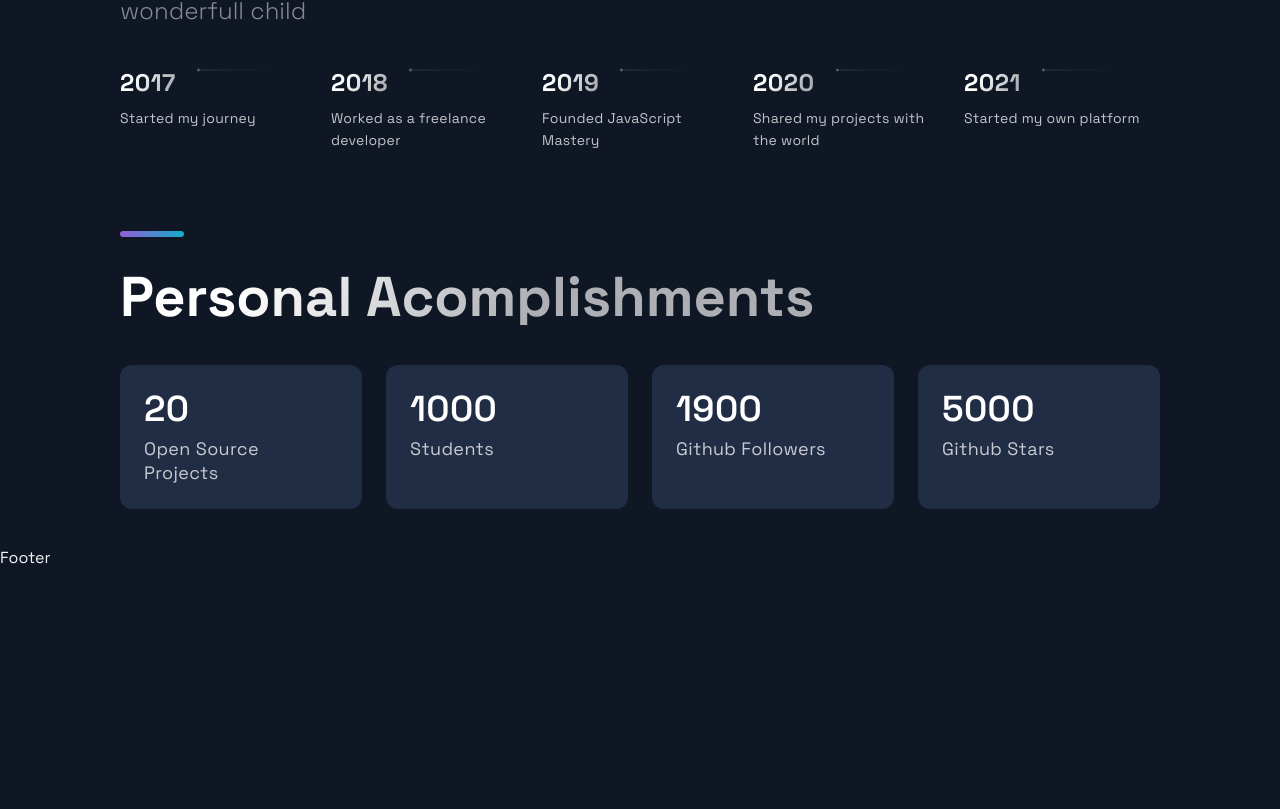
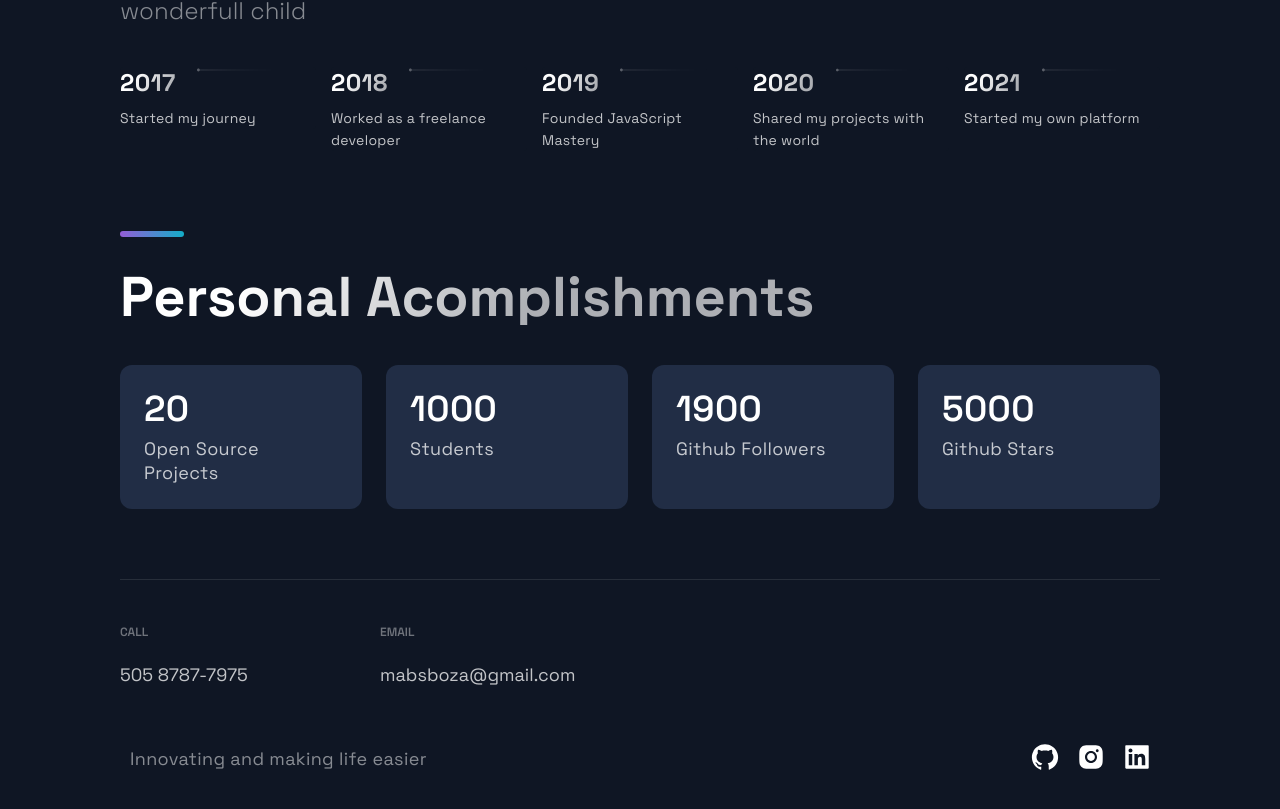
Before and after one commit to mabsboza/portafolio_webside, a Next.js app: page / in a window 1280 px wide. Shown: the part 2806-3615 px from the top of the page. Before the commit the page ends 3374 px from the top, so only its background shows below. Built offline with nearby package versions, Linux system fonts and the light colour scheme.

Commit message:
Add footer component

```diff
--- a/src/components/Footer/Footer.js
+++ b/src/components/Footer/Footer.js
@@ -2,13 +2,39 @@ import React from 'react';
 import { AiFillGithub, AiFillInstagram, AiFillLinkedin } from 'react-icons/ai';
 
 import { SocialIcons } from '../Header/HeaderStyles';
-import { CompanyContainer, FooterWrapper, LinkColumn, LinkItem, LinkList, LinkTitle, Slogan, SocialContainer, SocialIconsContainer } from './FooterStyles';
+import { CompanyContainer, FooterWrapper, LinkColumn, LinkItem, LinkList, LinkTitle, Slogan, SocialContainer,
+        SocialIconsContainer } from './FooterStyles';
 
 const Footer = () => {
   return (
-    <div>
-      Footer
-    </div>
+    <FooterWrapper>
+      <LinkList>
+        <LinkColumn>
+          <LinkTitle>Call</LinkTitle>
+          <LinkItem href="505 8787-7975">505 8787-7975</LinkItem>
+        </LinkColumn>
+        <LinkColumn>
+          <LinkTitle>Email</LinkTitle>
+          <LinkItem href="mailto:mabsboza@gmail.com">mabsboza@gmail.com</LinkItem>
+        </LinkColumn>
+      </LinkList>
+      <SocialIconsContainer>
+        <CompanyContainer>
+          <Slogan>Innovating and making life easier</Slogan>
+        </CompanyContainer>
+        <SocialContainer>
+          <SocialIcons href="https://github.com/mabsboza">
+            <AiFillGithub size="3rem"/>
+          </SocialIcons>
+          <SocialIcons href="https://www.instagram.com/marcosbozasaldivar/">
+            <AiFillInstagram size="3rem"/>
+          </SocialIcons>
+          <SocialIcons href="https://www.linkedin.com/in/marcos-boza-sald%C3%ADvar-276a1637/">
+            <AiFillLinkedin size="3rem"/>
+          </SocialIcons>
+        </SocialContainer>
+      </SocialIconsContainer>
+    </FooterWrapper>
   );
 };
 
```
